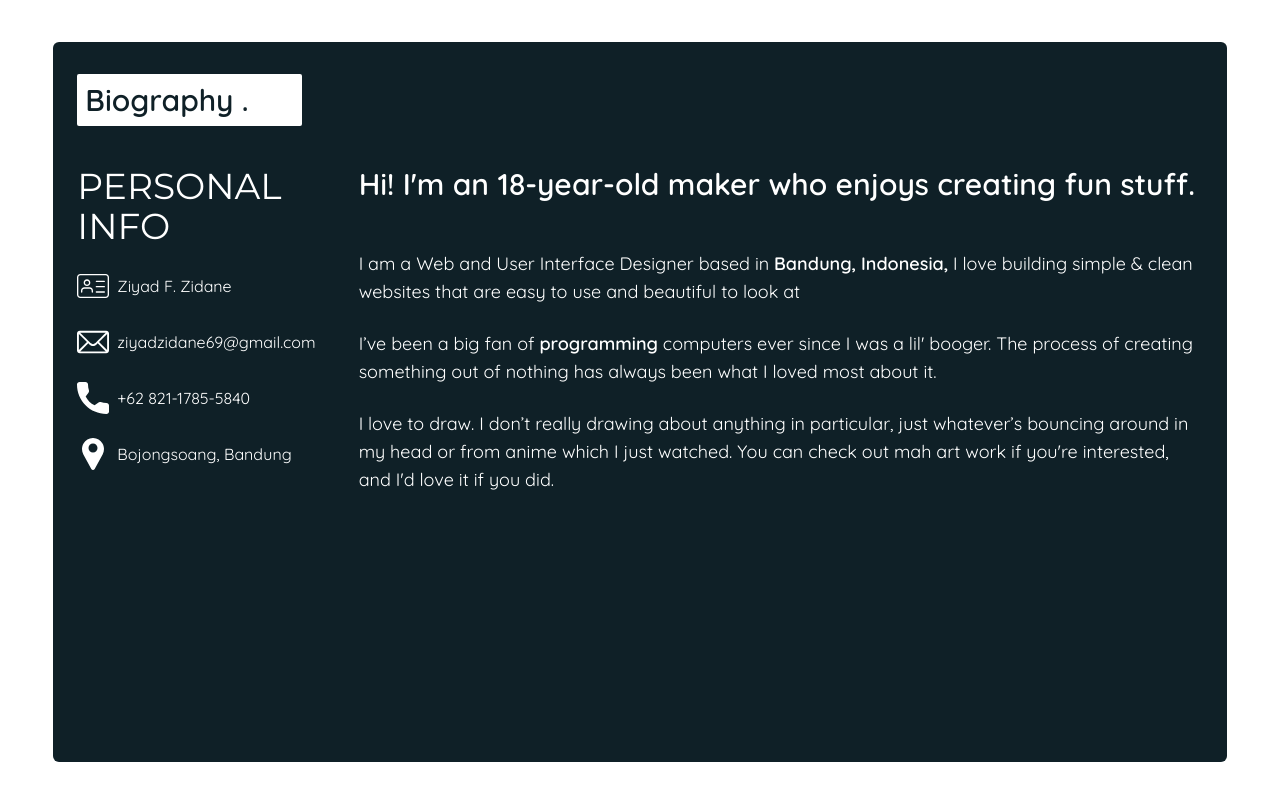
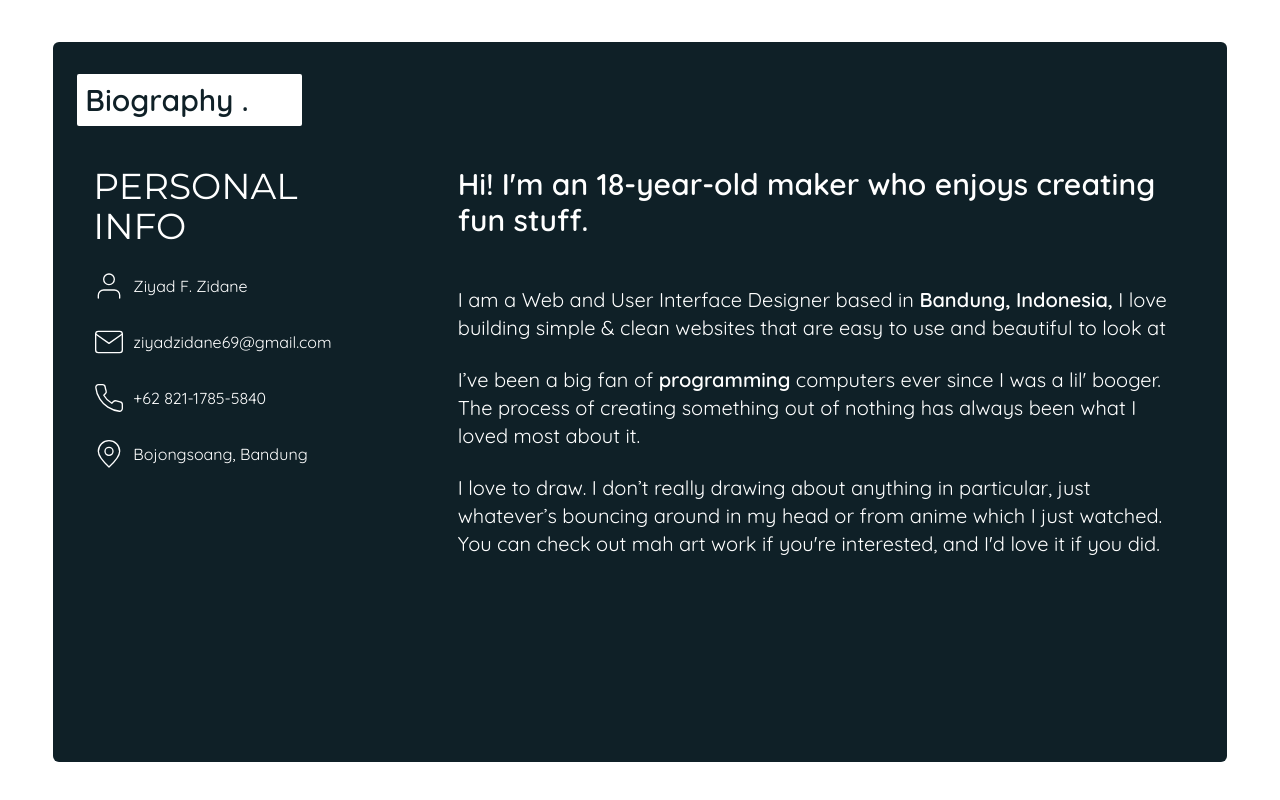
Before and after one commit to Doodle6660/my-portfolio, a Vue app: page / in a window 1280 px wide. Shown: the part 1598-2398 px from the top of the page. Built offline with nearby package versions, Linux system fonts and the light colour scheme.

Commit message:
Update Biography.vue

```diff
--- a/src/components/Biography.vue
+++ b/src/components/Biography.vue
@@ -8,141 +8,94 @@
             >
                 Biography .
             </p>
-            <div class="flex flex-row w-full h-5/6">
-                <div class="flex flex-col w-1/2 md:w-1/4 text-white gap-6">
+            <div class="flex flex-row w-full h-5/6 px-4">
+                <div class="flex flex-col w-1/2 md:w-2/6 text-white gap-6">
                     <p class="text-2xl md:text-4xl w-1/6 font-primary">
                         PERSONAL INFO
                     </p>
                     <div class="flex flex-row items-center space-x-2">
                         <svg
-                            id="light"
-                            enable-background="new 0 0 24 24"
+                            xmlns="http://www.w3.org/2000/svg"
                             viewBox="0 0 24 24"
-                            width="512"
-                            xmlns="http://www.w3.org/2000/svg"
-                            class="w-4 xl:w-8 h-4 xl:h-8 fill-current text-white"
+                            fill="none"
+                            stroke-linecap="round"
+                            stroke-linejoin="round"
+                            class="w-4 h-4 md:w-8 md:h-8 stroke-current text-white stroke-1"
                         >
-                            <g>
-                                <path
-                                    d="m21.5 21h-19c-1.378 0-2.5-1.122-2.5-2.5v-13c0-1.378 1.122-2.5 2.5-2.5h19c1.378 0 2.5 1.122 2.5 2.5v13c0 1.378-1.122 2.5-2.5 2.5zm-19-17c-.827 0-1.5.673-1.5 1.5v13c0 .827.673 1.5 1.5 1.5h19c.827 0 1.5-.673 1.5-1.5v-13c0-.827-.673-1.5-1.5-1.5z"
-                                />
-                            </g>
-                            <g>
-                                <path
-                                    d="m7.5 12c-1.378 0-2.5-1.122-2.5-2.5s1.122-2.5 2.5-2.5 2.5 1.122 2.5 2.5-1.122 2.5-2.5 2.5zm0-4c-.827 0-1.5.673-1.5 1.5s.673 1.5 1.5 1.5 1.5-.673 1.5-1.5-.673-1.5-1.5-1.5z"
-                                />
-                            </g>
-                            <g>
-                                <path
-                                    d="m11.5 17c-.276 0-.5-.224-.5-.5v-1c0-.827-.673-1.5-1.5-1.5h-4c-.827 0-1.5.673-1.5 1.5v1c0 .276-.224.5-.5.5s-.5-.224-.5-.5v-1c0-1.378 1.122-2.5 2.5-2.5h4c1.378 0 2.5 1.122 2.5 2.5v1c0 .276-.224.5-.5.5z"
-                                />
-                            </g>
-                            <g>
-                                <path
-                                    d="m20.5 9h-6c-.276 0-.5-.224-.5-.5s.224-.5.5-.5h6c.276 0 .5.224.5.5s-.224.5-.5.5z"
-                                />
-                            </g>
-                            <g>
-                                <path
-                                    d="m20.5 13h-6c-.276 0-.5-.224-.5-.5s.224-.5.5-.5h6c.276 0 .5.224.5.5s-.224.5-.5.5z"
-                                />
-                            </g>
-                            <g>
-                                <path
-                                    d="m20.5 17h-6c-.276 0-.5-.224-.5-.5s.224-.5.5-.5h6c.276 0 .5.224.5.5s-.224.5-.5.5z"
-                                />
-                            </g>
+                            <path
+                                d="M20 21v-2a4 4 0 0 0-4-4H8a4 4 0 0 0-4 4v2"
+                            ></path>
+                            <circle cx="12" cy="7" r="4"></circle>
                         </svg>
                         <p>Ziyad F. Zidane</p>
                     </div>
                     <div class="flex flex-row items-center space-x-2">
                         <svg
-                            version="1.1"
-                            id="Capa_1"
                             xmlns="http://www.w3.org/2000/svg"
-                            xmlns:xlink="http://www.w3.org/1999/xlink"
-                            x="0px"
-                            y="0px"
-                            viewBox="0 0 512 512"
-                            xml:space="preserve"
-                            class="w-4 md:w-8 h-4 md:h-8 fill-current text-white"
+                            viewBox="0 0 24 24"
+                            fill="none"
+                            stroke-linecap="round"
+                            stroke-linejoin="round"
+                            class="w-4 h-4 md:w-8 md:h-8 stroke-current text-white stroke-1"
                         >
-                            <g>
-                                <g>
-                                    <path
-                                        d="M467,76H45C20.137,76,0,96.262,0,121v270c0,24.885,20.285,45,45,45h422c24.655,0,45-20.03,45-45V121
-			C512,96.306,491.943,76,467,76z M460.698,106c-9.194,9.145-167.415,166.533-172.878,171.967c-8.5,8.5-19.8,13.18-31.82,13.18
-			s-23.32-4.681-31.848-13.208C220.478,274.284,64.003,118.634,51.302,106H460.698z M30,384.894V127.125L159.638,256.08L30,384.894z
-			M51.321,406l129.587-128.763l22.059,21.943c14.166,14.166,33,21.967,53.033,21.967c20.033,0,38.867-7.801,53.005-21.939
-			l22.087-21.971L460.679,406H51.321z M482,384.894L352.362,256.08L482,127.125V384.894z"
-                                    />
-                                </g>
-                            </g>
+                            <path
+                                d="M4 4h16c1.1 0 2 .9 2 2v12c0 1.1-.9 2-2 2H4c-1.1 0-2-.9-2-2V6c0-1.1.9-2 2-2z"
+                            ></path>
+                            <polyline points="22,6 12,13 2,6"></polyline>
                         </svg>
                         <p>ziyadzidane69@gmail.com</p>
                     </div>
                     <div class="flex flex-row items-center space-x-2">
                         <svg
-                            version="1.1"
-                            id="Capa_1"
                             xmlns="http://www.w3.org/2000/svg"
-                            xmlns:xlink="http://www.w3.org/1999/xlink"
-                            x="0px"
-                            y="0px"
-                            viewBox="0 0 384 384"
-                            xml:space="preserve"
-                            class="w-4 md:w-8 h-4 md:h-8 fill-current text-white"
+                            viewBox="0 0 24 24"
+                            fill="none"
+                            stroke-linecap="round"
+                            stroke-linejoin="round"
+                            class="w-4 h-4 md:w-8 md:h-8 stroke-current text-white stroke-1"
                         >
-                            <g>
-                                <g>
-                                    <path
-                                        d="M353.188,252.052c-23.51,0-46.594-3.677-68.469-10.906c-10.719-3.656-23.896-0.302-30.438,6.417l-43.177,32.594
-			c-50.073-26.729-80.917-57.563-107.281-107.26l31.635-42.052c8.219-8.208,11.167-20.198,7.635-31.448
-			c-7.26-21.99-10.948-45.063-10.948-68.583C132.146,13.823,118.323,0,101.333,0H30.813C13.823,0,0,13.823,0,30.813
-			C0,225.563,158.438,384,353.188,384c16.99,0,30.813-13.823,30.813-30.813v-70.323C384,265.875,370.177,252.052,353.188,252.052z"
-                                    />
-                                </g>
-                            </g>
+                            <path
+                                d="M22 16.92v3a2 2 0 0 1-2.18 2 19.79 19.79 0 0 1-8.63-3.07 19.5 19.5 0 0 1-6-6 19.79 19.79 0 0 1-3.07-8.67A2 2 0 0 1 4.11 2h3a2 2 0 0 1 2 1.72 12.84 12.84 0 0 0 .7 2.81 2 2 0 0 1-.45 2.11L8.09 9.91a16 16 0 0 0 6 6l1.27-1.27a2 2 0 0 1 2.11-.45 12.84 12.84 0 0 0 2.81.7A2 2 0 0 1 22 16.92z"
+                            ></path>
                         </svg>
                         <p>+62 821-1785-5840</p>
                     </div>
                     <div class="flex flex-row items-center space-x-2">
                         <svg
-                            id="Layer_1"
-                            enable-background="new 0 0 512 512"
-                            viewBox="0 0 512 512"
-                            width="512"
                             xmlns="http://www.w3.org/2000/svg"
-                            class="w-4 md:w-8 w-4 md:h-8 fill-current text-white"
+                            viewBox="0 0 24 24"
+                            fill="none"
+                            stroke-linecap="round"
+                            stroke-linejoin="round"
+                            class="w-4 h-4 md:w-8 md:h-8 stroke-current text-white stroke-1"
                         >
-                            <g>
-                                <path
-                                    d="m407.579 87.677c-31.073-53.624-86.265-86.385-147.64-87.637-2.62-.054-5.257-.054-7.878 0-61.374 1.252-116.566 34.013-147.64 87.637-31.762 54.812-32.631 120.652-2.325 176.123l126.963 232.387c.057.103.114.206.173.308 5.586 9.709 15.593 15.505 26.77 15.505 11.176 0 21.183-5.797 26.768-15.505.059-.102.116-.205.173-.308l126.963-232.387c30.304-55.471 29.435-121.311-2.327-176.123zm-151.579 144.323c-39.701 0-72-32.299-72-72s32.299-72 72-72 72 32.299 72 72-32.298 72-72 72z"
-                                />
-                            </g>
+                            <circle cx="12" cy="10" r="3" />
+                            <path
+                                d="M12 21.7C17.3 17 20 13 20 10a8 8 0 1 0-16 0c0 3 2.7 6.9 8 11.7z"
+                            />
                         </svg>
                         <p>Bojongsoang, Bandung</p>
                     </div>
                 </div>
-                <div class="flex flex-col w-1/2 md:w-3/4 text-white gap-6">
+                <div class="flex flex-col w-1/2 md:w-4/6 text-white gap-6">
                     <p class="text-2xl md:text-3xl font-semibold mb-6">
                         Hi! I'm an 18-year-old maker who enjoys creating fun
                         stuff.
                     </p>
-                    <p class="text-lg">
+                    <p class="text-xl">
                         I am a Web and User Interface Designer based in
                         <span class="font-semibold">Bandung, Indonesia,</span> I
                         love building simple & clean websites that are easy to
                         use and beautiful to look at
                     </p>
-                    <p class="text-lg">
+                    <p class="text-xl">
                         I’ve been a big fan of
                         <span class="font-semibold">programming</span> computers
                         ever since I was a lil' booger. The process of creating
                         something out of nothing has always been what I loved
                         most about it.
                     </p>
-                    <p class="text-lg">
+                    <p class="text-xl">
                         I love to draw. I don’t really drawing about anything in
                         particular, just whatever’s bouncing around in my head
                         or from anime which I just watched. You can check out
```
